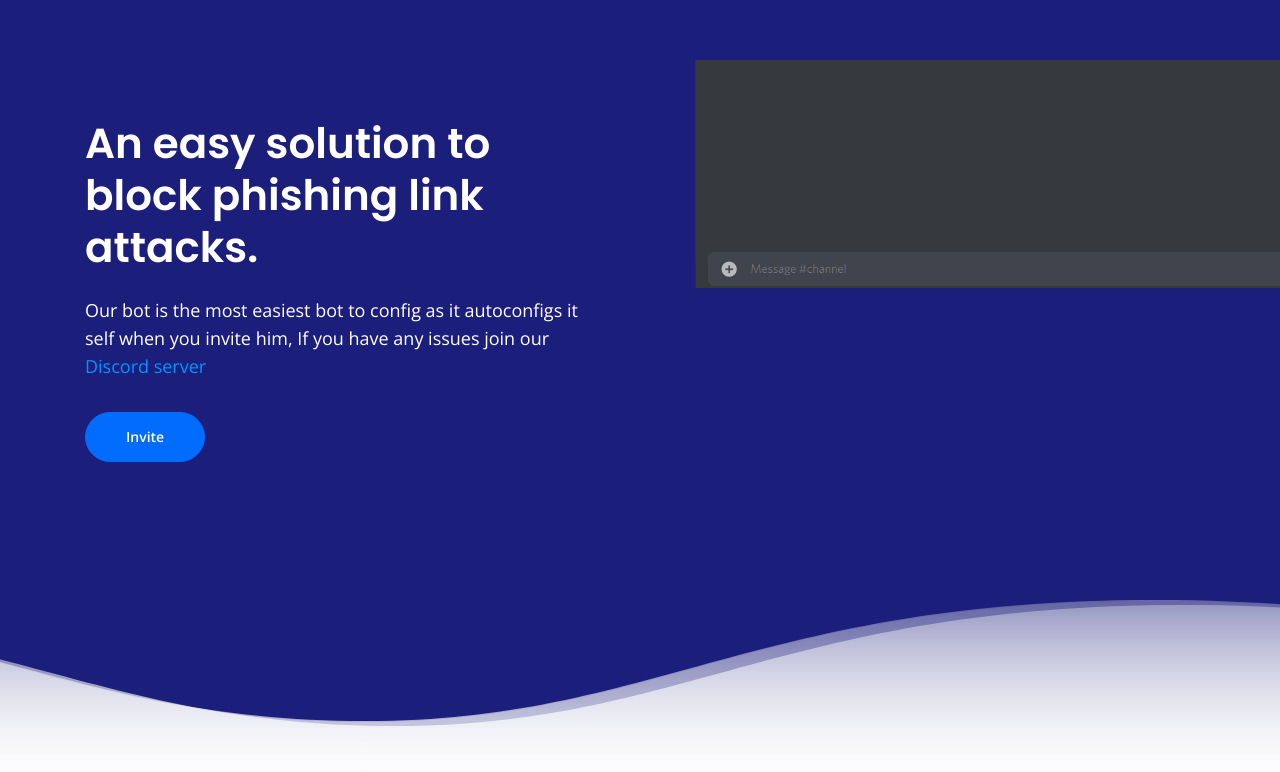
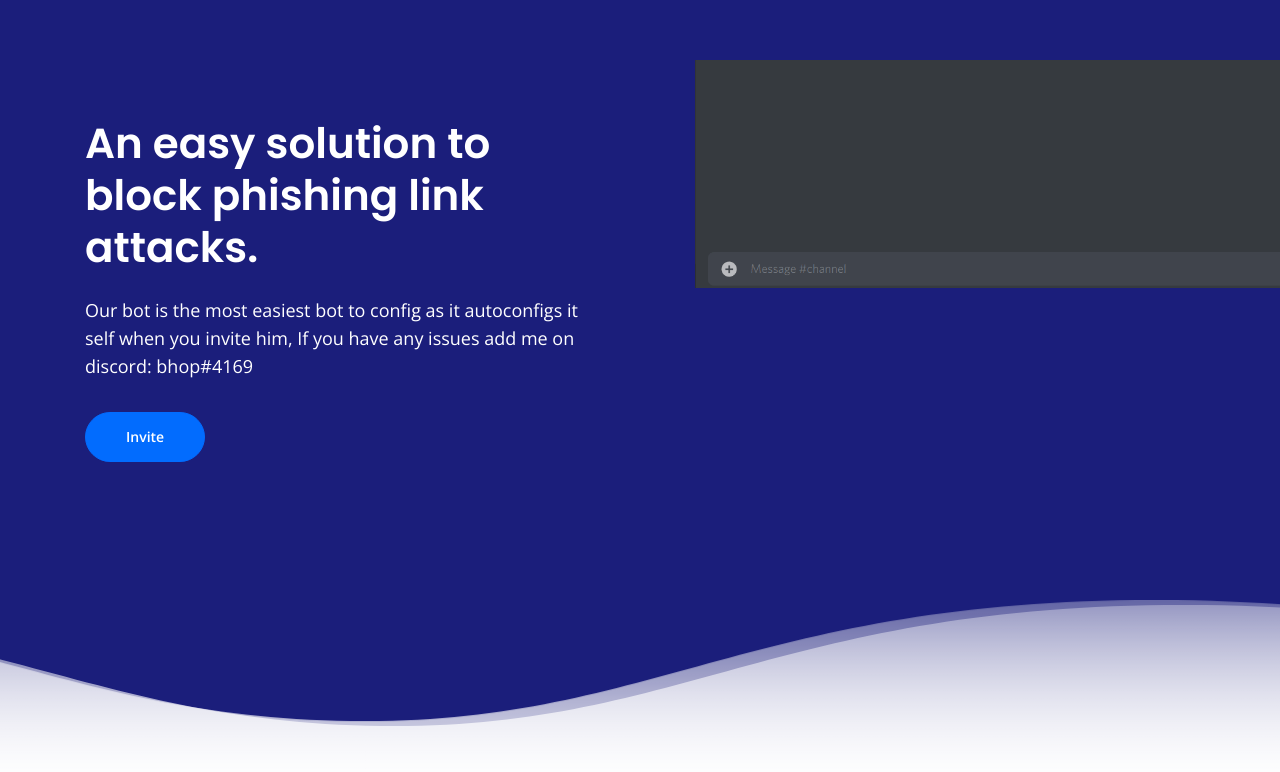
Before and after one commit to BhopMC/noclue, a plain HTML site: page index.html in a window 1280 px wide. Shown: the part 132-904 px from the top of the page. Drawn offline with nearby package versions, Linux system fonts and the light colour scheme.

Commit message:
Update index.html

```diff
--- a/index.html
+++ b/index.html
@@ -44,7 +44,7 @@
                 <div class="col-lg-6">
                     <div class="text-container">
                         <h1 class="h1-large">An easy solution to block phishing link attacks.</h1>
-                        <p class="p-large">Our bot is the most easiest bot to config as it autoconfigs it self when you invite him, If you have any issues join our <a href="https://sdfsdf" class="hyperlink">Discord server</a></p>
+                        <p class="p-large">Our bot is the most easiest bot to config as it autoconfigs it self when you invite him, If you have any issues add me on discord: bhop#4169</p>
                         <a class="btn-solid-lg page-scroll" href="https://discord.com/api/oauth2/authorize?client_id=871707945333829663&permissions=8&scope=bot">Invite</a>
                     </div> <!-- end of text-container -->
                 </div> <!-- end of col -->
```
